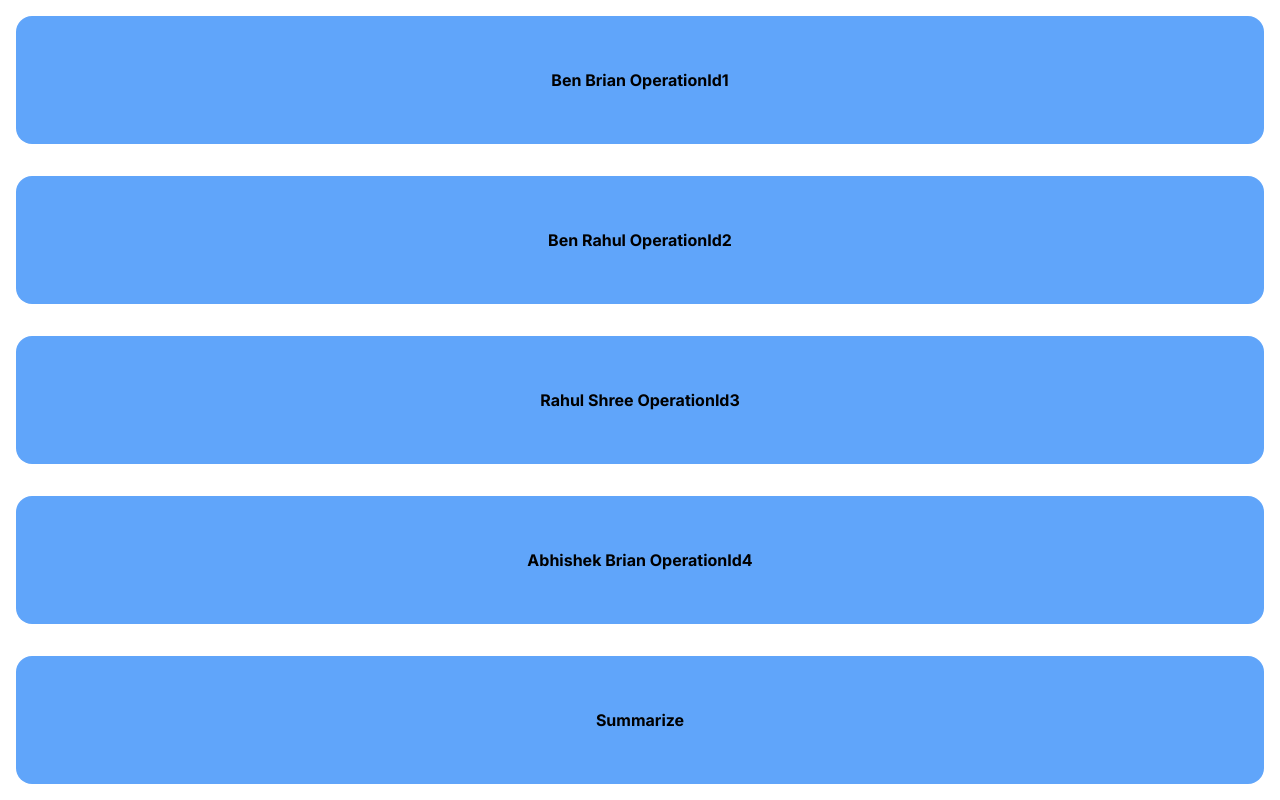
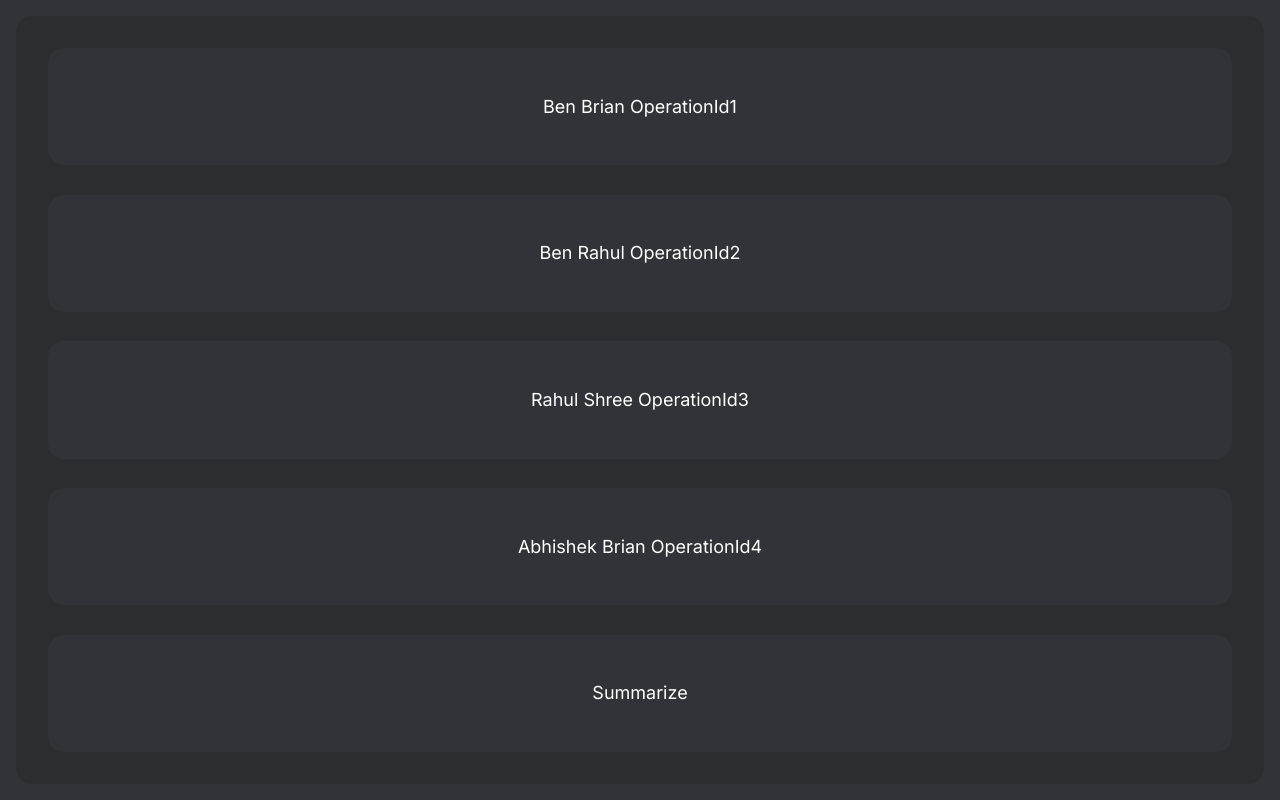
Before and after one commit to rraina/defense-tech-2024-rosetta, a Next.js app in the folder frontend/: page / in a window 1280 px wide. Built offline with nearby package versions, Linux system fonts and the light colour scheme.

Commit message:
Minor css fixes

```diff
--- a/frontend/src/app/globals.css
+++ b/frontend/src/app/globals.css
@@ -24,7 +24,8 @@ body {
       rgb(var(--background-end-rgb))
     )
     rgb(var(--background-start-rgb)); */
-  background-color: rgb(255, 255, 255);
+  background-color: #313338;
+  /* background-color: conic-gradient(from 0deg, #030202, #ccc, #3a1c1c); */
   height: 100vh;
 }
 
--- a/frontend/src/app/page.js
+++ b/frontend/src/app/page.js
@@ -5,20 +5,20 @@ import Link from 'next/link';
 export default function Home() {
   return (
     <div className="container mx-auto box-border p-4 h-full w-full">
-      <div className="h-full flex flex-col justify-between">
-        <div className="h-1/6 flex items-center justify-center font-bold rounded-2xl text-black bg-blue-400">
+      <div className="h-full flex flex-col justify-between bg-custom-gray p-8 rounded-2xl">
+        <div className="h-1/6 flex items-center justify-center text-lg rounded-2xl text-white bg-custom-gray-dark">
           <Link href="/conversation">Ben Brian OperationId1</Link>
         </div>
-        <div className="h-1/6 flex items-center justify-center font-bold rounded-2xl text-black bg-blue-400">
+        <div className="h-1/6 flex items-center justify-center text-lg rounded-2xl text-white bg-custom-gray-dark">
           <Link href="/conversation">Ben Rahul OperationId2</Link>
         </div>
-        <div className="h-1/6 flex items-center justify-center font-bold rounded-2xl text-black bg-blue-400">
+        <div className="h-1/6 flex items-center justify-center text-lg rounded-2xl text-white bg-custom-gray-dark">
           <Link href="/conversation">Rahul Shree OperationId3</Link>
         </div>
-        <div className="h-1/6 flex items-center justify-center font-bold rounded-2xl text-black bg-blue-400">
+        <div className="h-1/6 flex items-center justify-center text-lg rounded-2xl text-white bg-custom-gray-dark">
           <Link href="/conversation">Abhishek Brian OperationId4</Link>
         </div>
-        <div className="h-1/6 flex items-center justify-center font-bold rounded-2xl text-black bg-blue-400">
+        <div className="h-1/6 flex items-center justify-center text-lg rounded-2xl text-white bg-custom-gray-dark">
           <Link href="/summarize">Summarize</Link>
         </div>
       </div>
--- a/frontend/src/components/chat.js
+++ b/frontend/src/components/chat.js
@@ -183,13 +183,13 @@ export default function Chat({ title }) {
   return (
     <div className="container mx-auto h-full w-full">
       <div className="h-full flex flex-col justify-between">
-        <div className="h-1/6 flex items-center justify-center text-black text-4xl">
+        <div className="h-1/6 flex items-center justify-center text-white text-4xl">
           <h1>{title}</h1>
         </div>
-        <div className="overflow-y-auto h-4/6 p-4 bg-slate-300 rounded-md">
+        <div className="overflow-y-auto h-4/6 p-4 bg-custom-gray rounded-md">
           {messages.map((message, index) => (
             message.type === "summary"? (
-              <div key={index} className="mb-2 p-4 bg-green-700 text-black rounded-md">
+              <div key={index} className="mb-2 p-4 bg-green-700 text-white rounded-md">
                 Important: {message.body}
               </div>
             ) : (
@@ -199,7 +199,7 @@ export default function Chat({ title }) {
             )
           ))}
         </div>
-        <form className="flex mt-2 p-4 h-1/6 bg-slate-300 rounded-md" onSubmit={sendMessage}>
+        <form className="flex mt-2 p-4 h-1/6 bg-custom-gray rounded-md" onSubmit={sendMessage}>
           <div className='flex items-center justify-between h-full w-full'>
           {/* <input
             type="text"
@@ -220,21 +220,21 @@ export default function Chat({ title }) {
             <button
               type="submit"
               onClick={handleAskClick}
-              className="bg-blue-400 hover:bg-blue-900 text-black py-2 rounded w-full mr-2"
+              className="bg-custom-gray-light hover:bg-gray-500 text-black py-2 rounded w-full mr-2"
             >
               Ask
             </button>
             <button
               type="submit"
               onClick={handleSummaryMultConvClick}
-              className="bg-blue-400 hover:bg-blue-900 text-black py-2 rounded w-full mr-2"
+              className="bg-custom-gray-light hover:bg-gray-500 text-black py-2 rounded w-full mr-2"
             >
               Summarize multichannel
             </button>
             <button
               type="submit"
               onClick={handleSummaryOperClick}
-              className="bg-blue-400 hover:bg-blue-900 text-black py-2 rounded w-full mr-2"
+              className="bg-custom-gray-light hover:bg-gray-500 text-black py-2 rounded w-full mr-2"
             >
               Summarize operator
             </button>
@@ -249,14 +249,14 @@ export default function Chat({ title }) {
           <button
             type="submit"
             onClick={handleSummaryClick}
-            className="bg-blue-400 hover:bg-blue-900 text-black py-2 rounded w-full mr-2"
+            className="bg-custom-gray-light hover:bg-gray-500 text-black py-2 rounded w-full mr-2"
           >
             Summarize Conversations
           </button>
           <button
             type="submit"
             onClick={handleUploadClick}
-            className="bg-blue-400 hover:bg-blue-900 text-black py-2 rounded w-full mr-2"
+            className="bg-custom-gray-light hover:bg-gray-500 text-black py-2 rounded w-full mr-2"
           >
             Upload Audio comms
           </button></>)
--- a/frontend/tailwind.config.js
+++ b/frontend/tailwind.config.js
@@ -12,6 +12,12 @@ module.exports = {
         "gradient-conic":
           "conic-gradient(from 180deg at 50% 50%, var(--tw-gradient-stops))",
       },
+      colors: {
+        'custom-gray': '#2b2d31',  // Custom color code
+        'custom-gray-light': '#b5bac1',  // Another custom color
+        'custom-gray-dark': '#313338',  // Another custom color
+        'custom-green': '#28a745', // Another custom color
+      },
     },
   },
   plugins: [],
```
